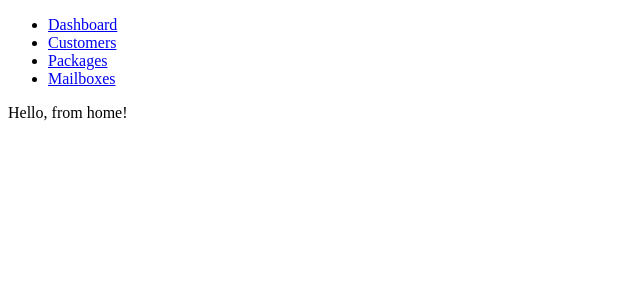
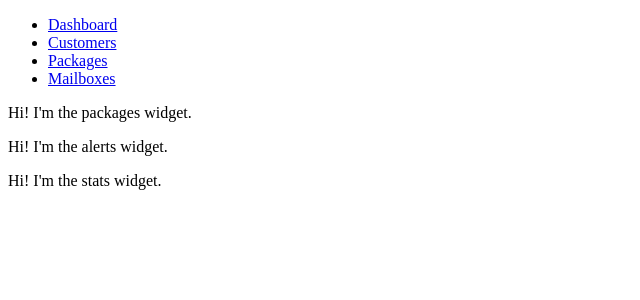
Before and after one commit to im-auld/mail-shop, a Django app: template mail_shop/templates/index.html in a window 1280 px wide. Shown: the top 300 px of the page, without its empty margins (0-640 px from the left). Run offline with Django 3.2, Linux system fonts and the light colour scheme; the template is opened without the code that fills it: most values are stand-ins (such as "Sample title", 1, 10 or a date in 2020); some libraries are stand-ins or nearby versions.

Commit message:
Created basic files needed for the dashboard.

```diff
--- a/mail_shop/templates/index.html
+++ b/mail_shop/templates/index.html
@@ -1,5 +1,13 @@
 {% extends 'layout.html' %}
 {% load thumbnail %}
 {% block dashboard %}
-    Hello, from home!
+    <section>
+        {% include 'widgets/packages_widget.html' %}
+    </section>
+    <section>
+        {% include 'widgets/alerts_widget.html' %}
+    </section>
+    <section>
+        {% include 'widgets/stats_widget.html' %}
+    </section>
 {% endblock dashboard %}
--- /dev/null
+++ b/mail_shop/templates/widgets/alerts_widget.html
@@ -0,0 +1 @@
+<p>Hi! I'm the alerts widget.</p>
--- /dev/null
+++ b/mail_shop/templates/widgets/packages_widget.html
@@ -0,0 +1 @@
+<p>Hi! I'm the packages widget.</p>
--- /dev/null
+++ b/mail_shop/templates/widgets/stats_widget.html
@@ -0,0 +1 @@
+<p>Hi! I'm the stats widget.</p>
```
Also changed, not shown: mail_shop/mail_shop/views.py (+9 -1 lines).
